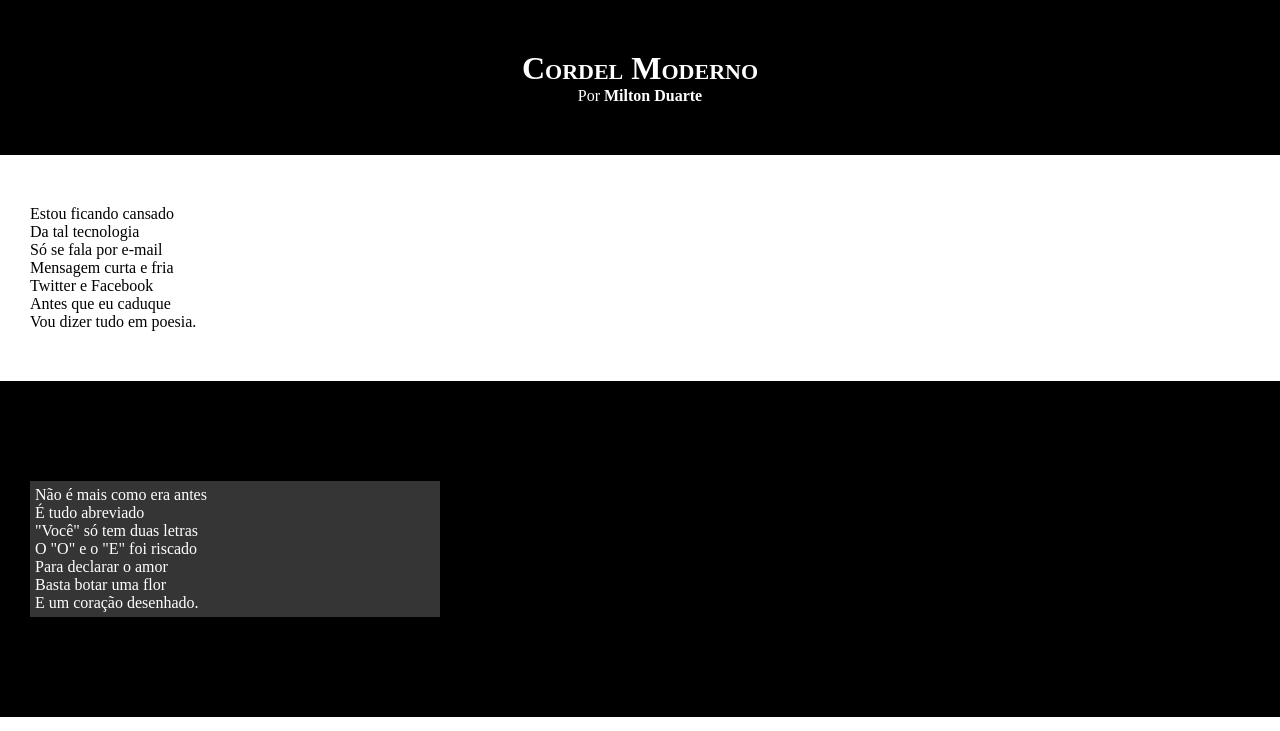
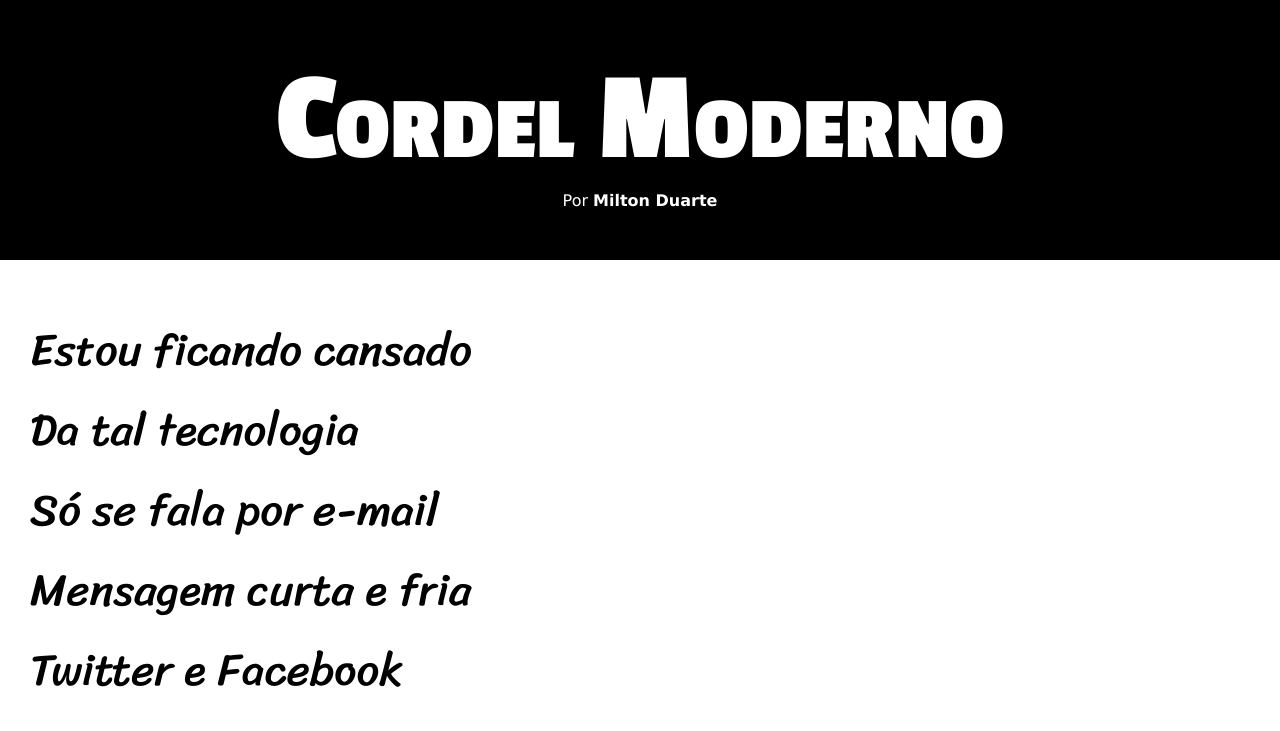
Before and after one commit to yasmimdealbuquerque/html-css, a plain HTML site: page desafios/d011/index.html in a window 1280 px wide. Shown: the top 731 px of the page. Drawn offline with Linux system fonts and the light colour scheme.

Commit message:
Update style.css

```diff
--- a/desafios/d011/estilo/style.css
+++ b/desafios/d011/estilo/style.css
@@ -2,8 +2,11 @@
 
 @import url('https://fonts.googleapis.com/css2?family=Passion+One:wght@400;700;900&display=swap');
 
+@import url('https://fonts.googleapis.com/css2?family=Passion+One:wght@400;700;900&family=Sriracha&display=swap');
 :root{
-    --fonte1:
+    --fonte1: Verdana, Geneva, Tahoma, sans-serif;
+    --fonte2: "Passion One", sans-serif;
+    --fonte3: "Sriracha", cursive;
 }
 
 *{
@@ -14,6 +17,7 @@
 html, body{
     min-height: 100vh;
     background-color: darkgray;
+    font-family: var(--fonte1);
 }
 
 header{
@@ -26,6 +30,8 @@ header > h1{
     padding-top: 50px;
     /*text-transform: uppercase;-> pra deixar todas maiusculas*/
     font-variant: small-caps; /*Pra deixar tods maiusculas e a primeira maior*/
+    font-family: var(--fonte2);
+    font-size: 10vw;
 }
 
 header > p{
@@ -47,6 +53,8 @@ section{
     padding-bottom: 10%vh;
     padding-left: 30px;
     list-style: 2em;
+    font-family: var(--fonte3);
+    font-size: 3.5vw;
 }
 
 section.normal{
@@ -64,6 +72,7 @@ section.imagem{
 }
 
 section.imagem > p{
+    display: inline-block;
     padding: 5px;
     width: 400px;
     background-color: rgba(75, 74, 74, 0.726);
```
